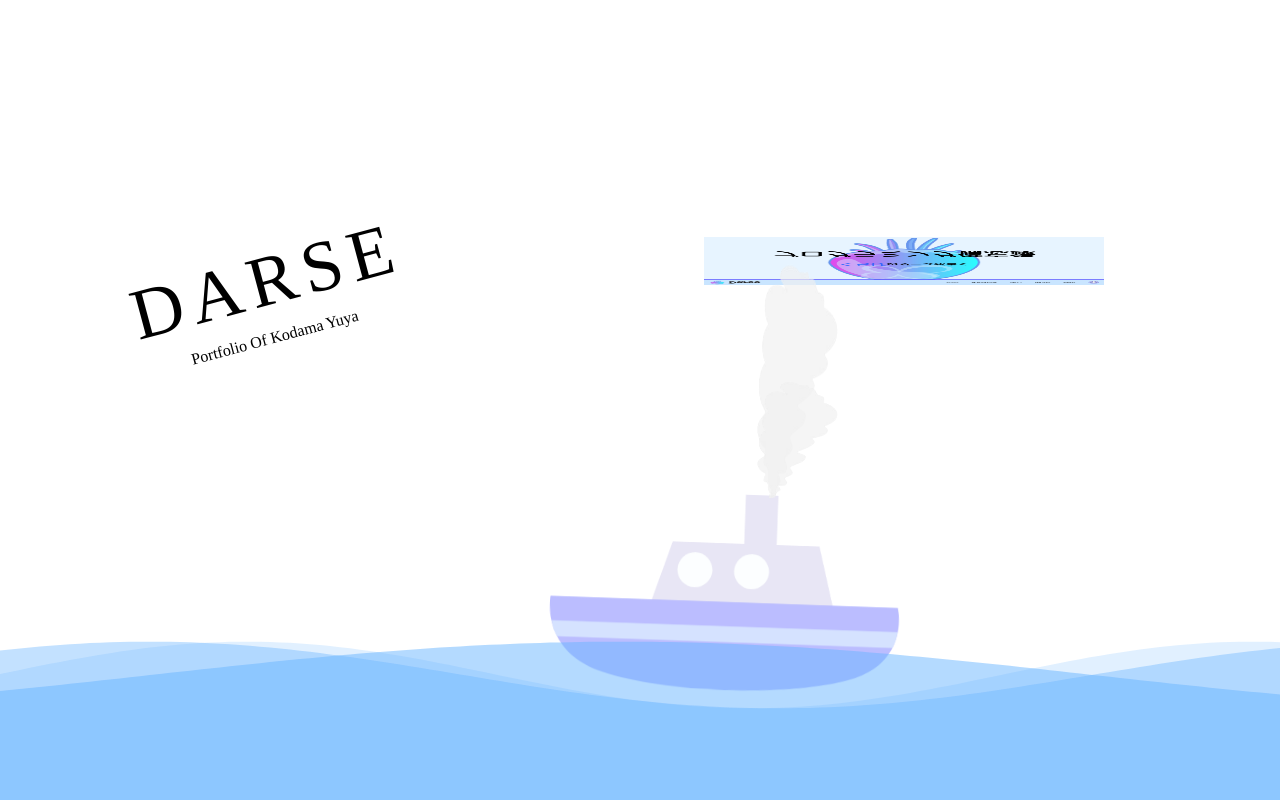
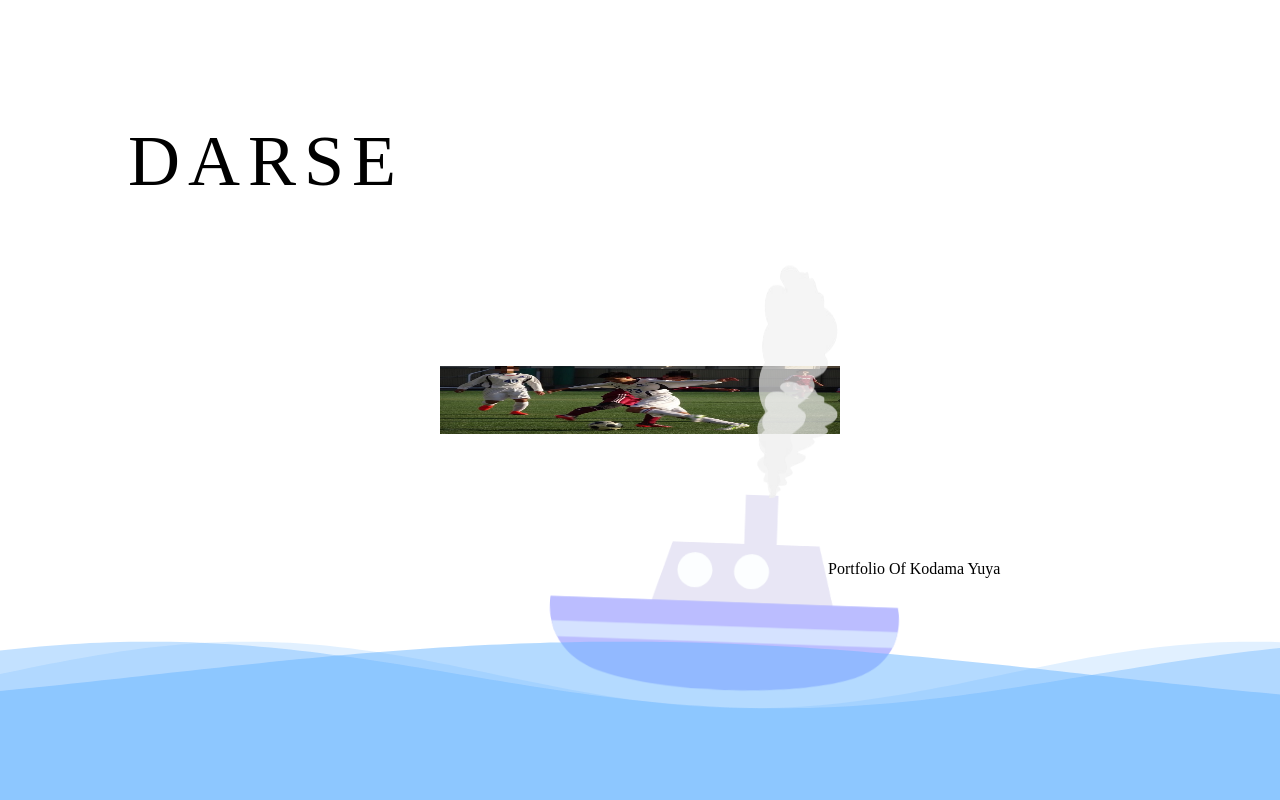
Before and after one commit to darse73/portfolio, a Vue app: page / in a window 1280 px wide. Shown: the top 800 px of the page. Built offline with nearby package versions, Linux system fonts and the light colour scheme.

Commit message:
タイトル完成

```diff
--- a/src/components/Header.vue
+++ b/src/components/Header.vue
@@ -1,8 +1,8 @@
 <template>
   <div ref="headerRef" class="header">
     <div class="title">
-      <h1 class="title-t">DARSE</h1>
-      <h1 class="title-b">Portfolio Of Kodama Yuya</h1>
+      <h1 ref="titleT" class="title-t">DARSE</h1>
+      <h1 ref="titleB" class="title-b">Portfolio Of Kodama Yuya</h1>
     </div>
     <div ref="slideRef" class="slide"><img :src="slideImg" alt="" class="slide-img" /></div>
     <Wave class="wave" />
@@ -35,6 +35,7 @@ export default defineComponent({
       require("@/assets/soccer2.jpg"),
     ]);
 
+    const titleT = ref<HTMLHeadingElement>();
     const headerRef = ref<HTMLDivElement>();
     const smokeRef = ref<HTMLImageElement>();
     const slideRef = ref<HTMLDivElement>();
@@ -121,6 +122,7 @@ export default defineComponent({
     });
 
     return {
+      titleT,
       headerRef,
       slideRef,
       slideImg,
@@ -135,38 +137,41 @@ export default defineComponent({
 
 .header
   height: 100vh
-  position: relative
 
   .title
-    position: absolute
-    top: 30%
-    left: 10%
     z-index: 10
 
     .title-t
+      position: absolute
+      top: 15%
+      left: 10%
       font-size: 7.2rem
       letter-spacing: 0.8rem
-      transform: rotate(-15deg)
 
     .title-b
+      position: absolute
+      top: 70%
+      left: 60%
       font-size: 1.6rem
       margin-left: 6rem
-      transform: rotate(-15deg)
+      z-index: 1000
 
   .slide
     width: 40rem
     height: 25rem
     position: absolute
-    top: 17%
-    left: 55%
+    top: 50%
+    left: 50%
+    transform: translate(-50%, -50%)
+    transform-origin: center
     overflow: hidden
     animation: slide ease-in-out var(--ani-dur)
 
     @keyframes slide
       0%
-        transform: rotateX(0)
+        transform: translate(-50%, -50%) rotateX(0)
       100%
-        transform: rotateX(-3600deg)
+        transform: translate(-50%, -50%) rotateX(-3600deg)
 
     img
       position: absolute
```
